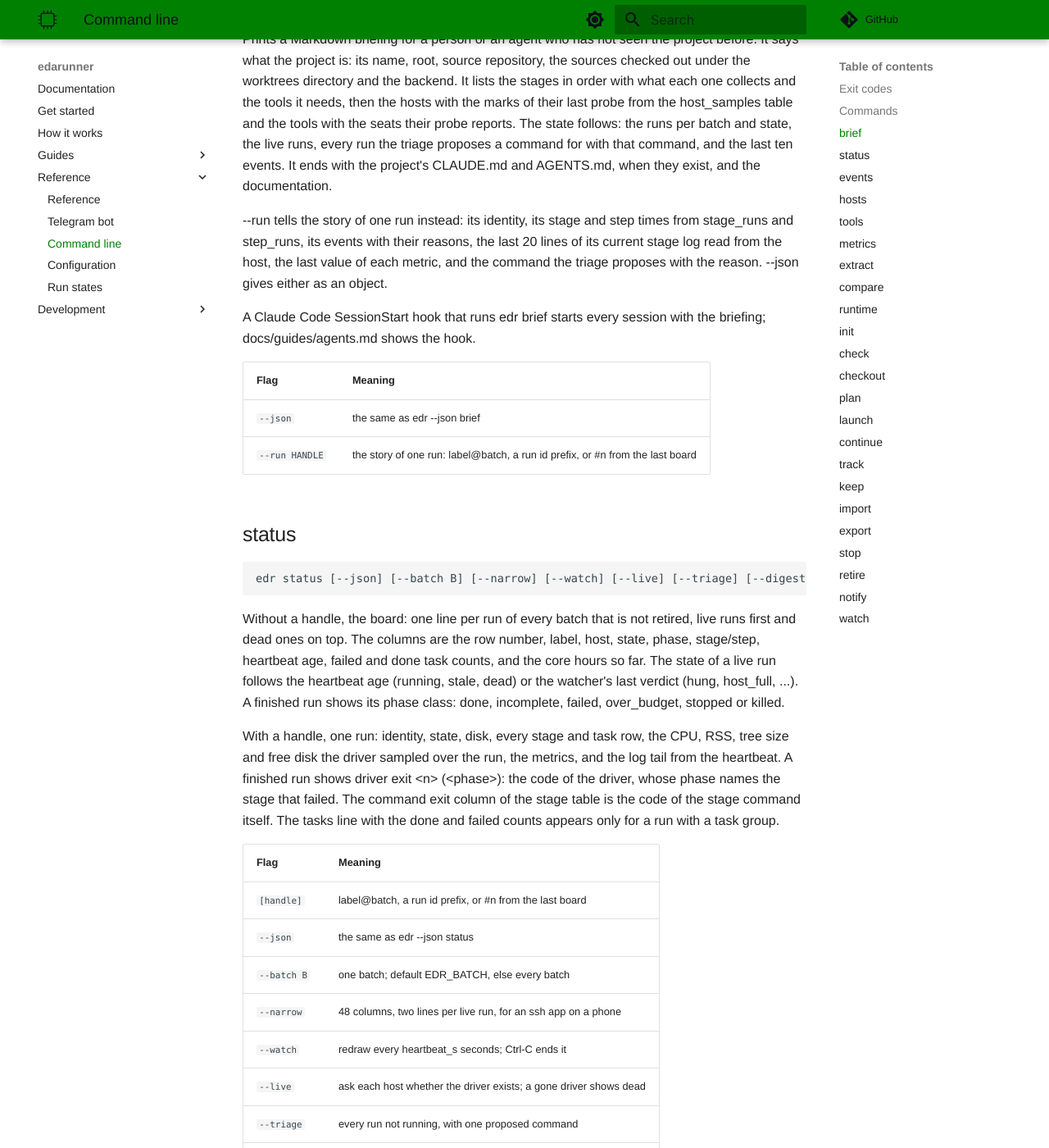
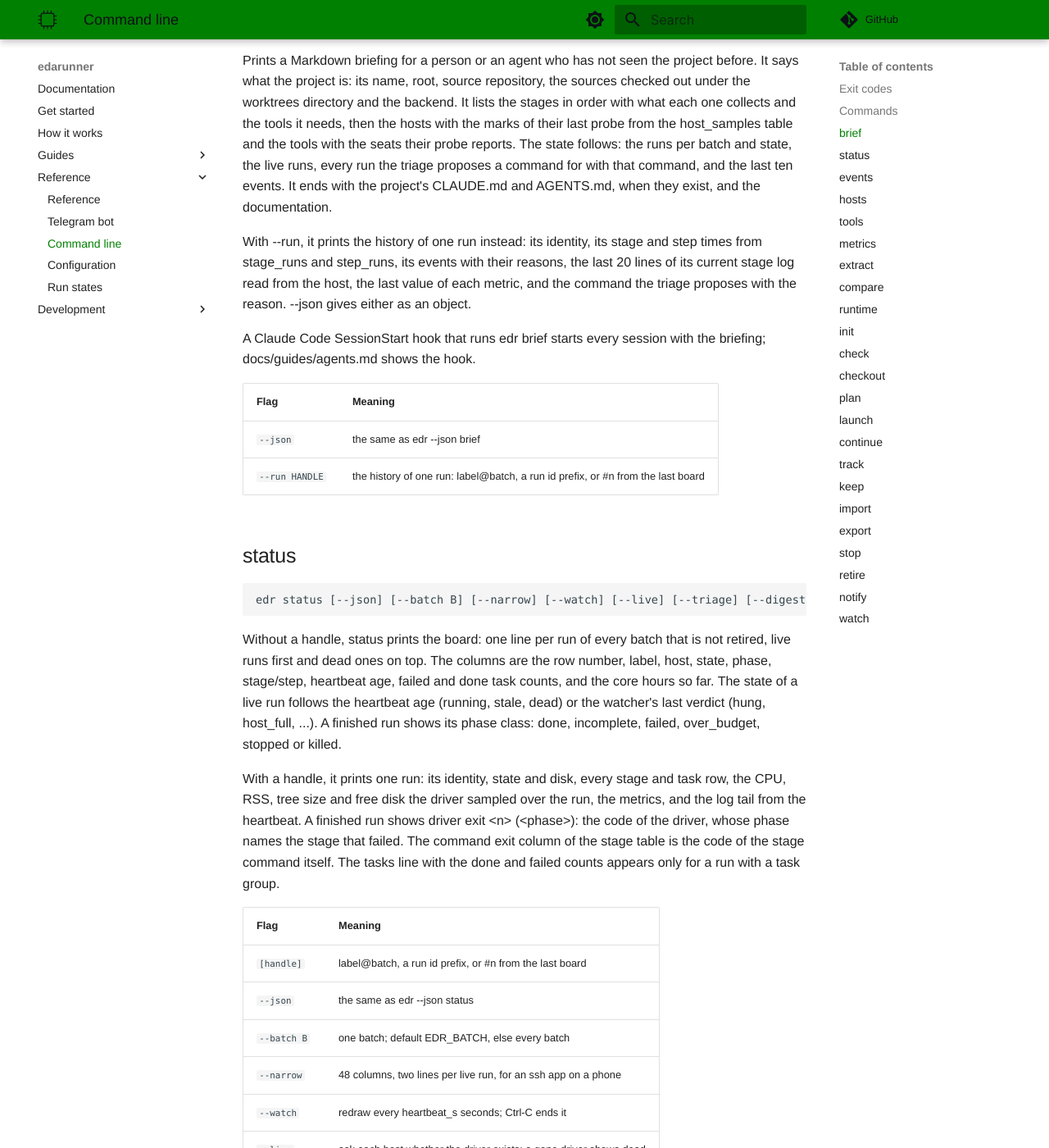
Before and after one commit to lionnus/edarunner, an MkDocs documentation site: the page built from docs/reference/cli.md, in a window 1280 px wide and 1400 px high, scrolled down 2854 px. Shown: the whole window at 82% size. Built offline with MkDocs 1.6.1 and Material for MkDocs 9.7.7, drawn with Linux system fonts in a browser that asks for light colours; comment, search, counter and statistics services are not loaded; some of the changed text lies outside the part shown.

Commit message:
:pencil2: cli: Write the command descriptions, the config texts and the briefing in full sentences

````diff
--- a/docs/reference/cli.md
+++ b/docs/reference/cli.md
@@ -6,7 +6,7 @@
 edr [--json] [--version] command ...
 ```
 
-Run flows on hosts, keep a project database, watch, export.
+Run your flow on the hosts, watch the runs, keep them in one project database and export snapshots.
 
 | Flag | Meaning |
 |---|---|
@@ -106,9 +106,9 @@
 command, and the last ten events. It ends with the project's CLAUDE.md
 and AGENTS.md, when they exist, and the documentation.
 
---run tells the story of one run instead: its identity, its stage and
-step times from stage_runs and step_runs, its events with their
-reasons, the last 20 lines of its current stage log read from the host,
+With --run, it prints the history of one run instead: its identity,
+its stage and step times from stage_runs and step_runs, its events with
+their reasons, the last 20 lines of its current stage log read from the host,
 the last value of each metric, and the command the triage proposes
 with the reason. --json gives either as an object.
 
@@ -118,7 +118,7 @@
 | Flag | Meaning |
 |---|---|
 | `--json` | the same as edr --json brief |
-| `--run HANDLE` | the story of one run: label@batch, a run id prefix, or #n from the last board |
+| `--run HANDLE` | the history of one run: label@batch, a run id prefix, or #n from the last board |
 
 ## status
 
@@ -126,16 +126,16 @@
 edr status [--json] [--batch B] [--narrow] [--watch] [--live] [--triage] [--digest] [handle]
 ```
 
-Without a handle, the board: one line per run of every batch that is not
-retired, live runs first and dead ones on top. The columns are the row
+Without a handle, status prints the board: one line per run of every
+batch that is not retired, live runs first and dead ones on top. The columns are the row
 number, label, host, state, phase, stage/step, heartbeat age, failed and
 done task counts, and the core hours so far. The state of a live run
 follows the heartbeat age (running, stale, dead) or the watcher's last
 verdict (hung, host_full, ...). A finished run shows its phase class:
 done, incomplete, failed, over_budget, stopped or killed.
 
-With a handle, one run: identity, state, disk, every stage and task
-row, the CPU, RSS, tree size and free disk the driver sampled over the
+With a handle, it prints one run: its identity, state and disk, every
+stage and task row, the CPU, RSS, tree size and free disk the driver sampled over the
 run, the metrics, and the log tail from the heartbeat. A finished run
 shows driver exit &lt;n&gt; (&lt;phase&gt;): the code of the driver, whose phase
 names the stage that failed. The command exit column of the stage table
@@ -163,8 +163,8 @@
 edr events [--json] [--since T] [--run HANDLE] [-n N]
 ```
 
-The last N events, oldest first: time, actor (user, watch or telegram),
-run, kind and text.
+Prints the last N events, oldest first, with the time, the actor (user,
+watch or telegram), the run, the kind and the text.
 
 | Flag | Meaning |
 |---|---|
@@ -233,7 +233,7 @@
 edr tools [--json]
 ```
 
-One row per tool of the site file. free and total are the seats the
+Prints one row per tool of the site file. free and total are the seats the
 probe reports; the probe runs on the head node with the project
 directory as {root}. hosts lists the hosts that have the tool, with
 their versions. A tool without a probe shows - for the seats. --json
@@ -253,15 +253,16 @@
 edr metrics [--json] [--design SRC] [--run HANDLE] [--metric NAME] [--over {steps}] [--stage S] [--step N] [--csv] [--instance PATH] [--depth N]
 ```
 
-Every metric of one design: label, design, stage, step, task, name,
-value and unit. --design or --run is required. --design is the source
+Prints every metric of one design with its label, design, stage, step,
+task, name, value and unit. --design or --run is required. --design is the source
 tag exactly as edr checkout printed it, -dirty-... included; --run takes
 one run instead. --csv writes the columns of
 metrics.csv (docs/guides/results.md) to stdout.
 
 --run with --over steps prints the metrics along the steps of that run:
 one row per step with its name, one column per metric. With --metric,
-the one metric, its change from the step before, and its source file.
+it prints that one metric, its change from the step before and its
+source file.
 
 --instance or --depth prints the area rows of an area_hier metric
 instead: label, design, stage, step, instance, depth, area with the
@@ -323,13 +324,12 @@
 edr compare [--json] [--area] [--metric NAME] [--depth N] [--instance PATH] [--stage S] [--step N] HANDLE [HANDLE ...]
 ```
 
-Puts two or more runs side by side. Without --area, one row per stage,
-step, task and metric: the step name, the value of each run, and the
+Puts two or more runs side by side. Without --area, it prints one row
+per stage, step, task and metric: the step name, the value of each run, and the
 percent of each run to the first. --metric (repeatable), --stage and
 --step narrow the rows; --json keeps the source file of every value.
 
---area compares the hierarchical
-area: one row per instance at --depth (default 1; the top is 0), one
+--area compares the hierarchical area: one row per instance at --depth (default 1; the top is 0), one
 column per run, and the delta and the percent of each run to the
 first. Each run is compared at its last step with an area report, or
 at --stage and --step. The source file of each run is printed under
@@ -356,7 +356,8 @@
 edr runtime [--json] [--batch B] [HANDLE ...]
 ```
 
-With one handle, the times of one run: a row per stage attempt from
+With one handle, runtime prints the times of one run: a row per stage
+attempt from
 the stage_runs table, a row per step under it, and one row per task
 group with the task count, the summed task time and the longest task.
 A step starts when the driver first sees its number, or at the time
@@ -364,8 +365,8 @@
 step starts or the stage ends. The source column names the table or
 the file and line of each time. The total sums the stage attempts.
 
-With several handles or --batch, one row per run: the wall time of
-each stage, attempts summed, and the total.
+With several handles or --batch, it prints one row per run: the wall
+time of each stage, with the attempts summed, and the total.
 
 | Flag | Meaning |
 |---|---|
@@ -384,9 +385,9 @@
 ```
 
 Writes edr.toml and edr-watch.service into the current directory, the
-project directory where you run edr. --site is the directory or the
-file of the site file; init does not write that file. Refuses when
-edr.toml exists.
+project directory where you run edr. --site names the site directory
+or the site file itself; init does not write that file. It refuses
+when edr.toml already exists.
 
 | Flag | Meaning |
 |---|---|
@@ -402,8 +403,8 @@
 
 Loads the project, the site and every batch under jobs/, imports every
 hook, checks the driver file, probes every host once, names every tool
-the head node lacks, and plans every batch with those probes. Prints one
-problem: line per fault, or an ok: line with the counts.
+the head node lacks, and plans every batch with those probes. It prints
+one problem: line per fault, or an ok: line with the counts.
 
 | Flag | Meaning |
 |---|---|
@@ -419,14 +420,14 @@
 edr checkout [--dry-run] [--json] [--dirty DIR] [ref]
 ```
 
-Fetches, then makes a detached local clone of ref (default source.ref) at
+Fetches the repository, then makes a detached local clone of ref (default source.ref) at
 &lt;worktrees&gt;/&lt;short hash&gt;, and clones each source.nested repository into
 it at the HEAD the repository copy has. A local clone shares the git
-objects of the repository by hard links. Prints &lt;src&gt; &lt;path&gt;.
+objects of the repository by hard links. It prints &lt;src&gt; &lt;path&gt;.
 
 --dirty DIR clones the HEAD of a working tree and copies its files over
 the clone, with the diff in source.diff; the tag is &lt;hash&gt;-dirty-&lt;8 hex&gt;
-and prints with (dirty). A clean tree under --dirty is checked out as a
+and is printed with (dirty). A clean tree under --dirty is checked out as a
 clone.
 
 | Flag | Meaning |
@@ -645,8 +645,8 @@
 Writes a snapshot of one design to DIR: manifest.json, runs.csv,
 metrics.csv and the collected files of the newest run per label.
 --design matches the source tag exactly. log/ and *.log stay out unless
---with-logs. Refuses a DIR that exists and is not empty. docs/guides/results.md
-explains the layout.
+you pass --with-logs. It refuses a DIR that exists and is not empty.
+docs/guides/results.md explains the layout.
 
 --mlflow DIR writes the project database into a local MLflow tracking store
 in DIR instead (mlflow.db and artifacts/), for mlflow ui: one MLflow run
@@ -672,8 +672,8 @@
 ```
 
 Stops one run through the pids the driver recorded, never through a
-session name or a process pattern. Without a flag: SIGTERM to the driver
-and every process group of the run, then a wait of up to 60 s.
+session name or a process pattern. Without a flag, it sends SIGTERM to
+the driver and every process group of the run and waits up to 60 s.
 --after-task writes the stop file: a task group finishes its running
 tasks and claims no more, and a one-command stage runs to its end. --now
 sends SIGTERM, then SIGKILL after 30 s.
````
Also changed, not shown: other parts of docs/reference/cli.md (+10 -11 lines), docs/reference/configuration.md (+20 -18 lines), 4 other files.
